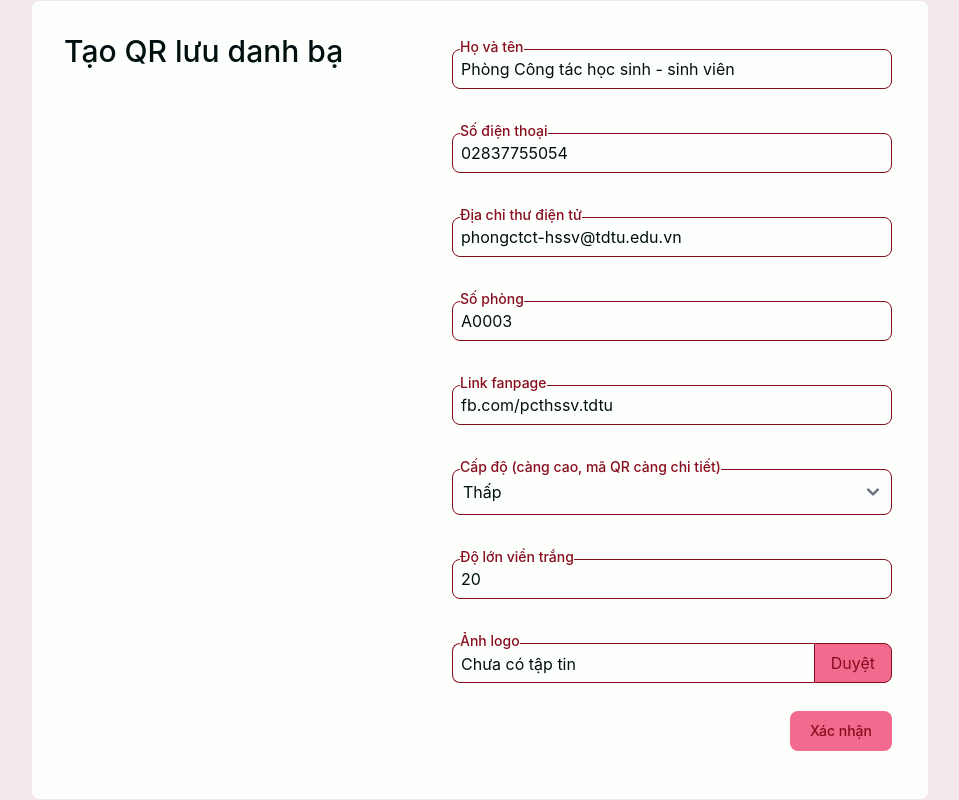
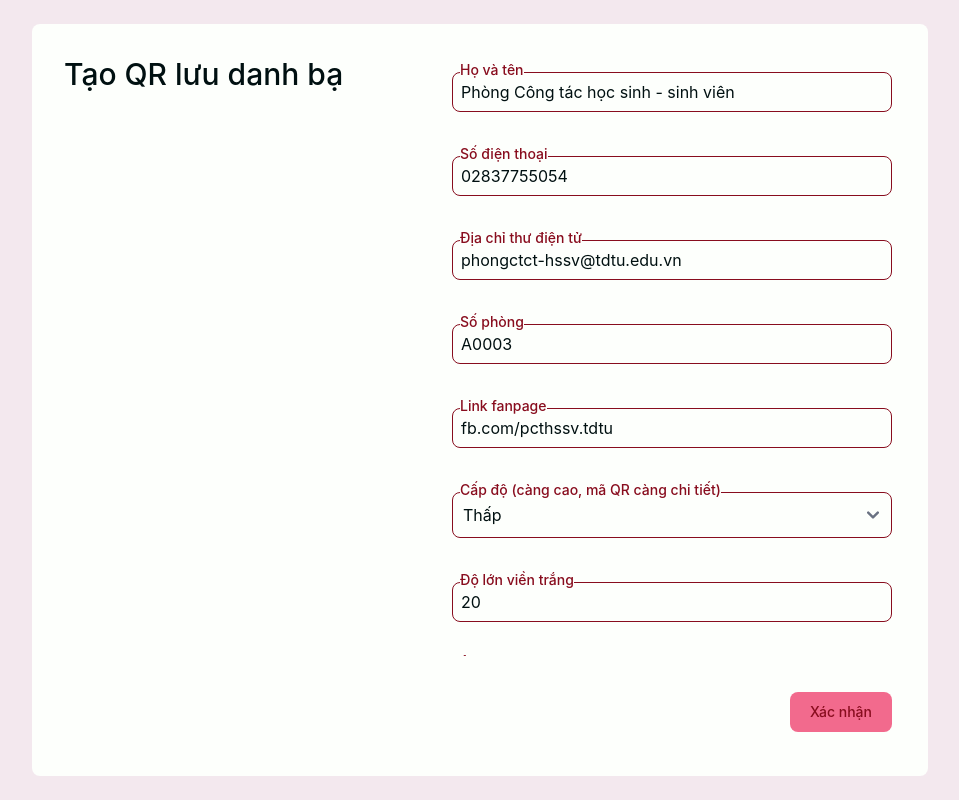
Before and after one commit to TakahashiNguyen/qrcodegen, a Vue app: page /qr-contact in a window 1280 px wide. Shown: the whole page, without its empty margins (160-1119 px from the left). Built offline with nearby package versions, Linux system fonts and the light colour scheme.

Commit message:
update Carousel.vue, FormContainer.vue, LoadingDiv.vue and QrGenerator.vue

```diff
--- a/src/components/Carousel.vue
+++ b/src/components/Carousel.vue
@@ -1,10 +1,11 @@
 <template>
 	<div
 		ref="carouselElement"
+		:class="[containerStyle]"
 		class="relative w-full"
 		:style="{ '--duration': duration + 'ms' }"
 	>
-		<LoadingDiv ref="loadingDiv" class="absolute z-40" />
+		<LoadingDiv ref="loadingDiv" class="absolute left-0 right-0 top-0 z-40" />
 		<!-- Carousel wrapper -->
 		<div
 			ref="carouselWrapper"
@@ -14,9 +15,11 @@
 				<slot name="content" />
 			</DivWrapper>
 		</div>
+	</div>
+	<div :class="[buttonsStyle]" class="bg--0 z-50">
 		<!-- Slider indicators -->
 		<div
-			:class="[indicatorsLocation]"
+			:class="[indicatorsStyle]"
 			class="absolute z-50 flex space-x-3"
 			ref="carouselIndicatorsWrapper"
 		/>
@@ -135,9 +138,17 @@ const carouselElement = ref<HTMLElement>(),
 					'bg-white/50 dark:bg-white/40 hover:bg-white/90 dark:hover:bg-white/70',
 			},
 		},
-		indicatorsLocation: {
+		indicatorsStyle: {
 			type: [String, Object, Array],
-			default: 'bottom-5 left-1/2 -translate-x-1/2',
+			default: 'top-1/2 left-1/2 -translate-1/2',
+		},
+		buttonsStyle: {
+			type: [String, Object, Array],
+			default: 'bottom-0 sticky h-12',
+		},
+		containerStyle: {
+			type: [String, Object, Array],
+			default: '',
 		},
 	});
 
@@ -227,6 +238,6 @@ onMounted(async () => {
 defineExpose({
 	next: () => carousel.value?.next(),
 	previous: () => carousel.value?.prev(),
-	toggleLoading: () => loadingDiv.value?.toggleHidden()
+	toggleLoading: () => loadingDiv.value?.toggleHidden(),
 });
 </script>
--- a/src/components/FormContainer.vue
+++ b/src/components/FormContainer.vue
@@ -1,13 +1,16 @@
 <template>
 	<div class="center h-dvh">
 		<div
-			class="bg--0 tablet:w-lg desktop:w-4xl desktop:min-h-auto tablet:min-h-auto flex h-fit min-h-dvh w-dvw items-center rounded-lg p-8"
+			class="bg--0 tablet:w-lg desktop:w-4xl desktop:min-h-auto tablet:min-h-auto tablet:p-8 desktop:p-8 flex h-fit min-h-dvh w-dvw items-center rounded-lg px-8"
 		>
 			<form
-				class="desktop:flex-row desktop:justify-between flex size-full flex-col justify-center-safe space-y-6"
+				class="desktop:flex-row desktop:justify-between flex size-full flex-col justify-center-safe"
 				@submit.prevent="buttonHandler"
 			>
-				<a class="text-3xl font-medium" v-if="title">
+				<a
+					class="bg--0 desktop:pt-0 tablet:pt-0 sticky top-0 z-50 py-6 text-3xl font-medium"
+					v-if="title"
+				>
 					{{ title }}
 				</a>
 				<div class="desktop:w-md w-full space-y-6">
--- a/src/components/LoadingDiv.vue
+++ b/src/components/LoadingDiv.vue
@@ -1,5 +1,5 @@
 <template>
-	<div class="z-50 h-full w-full" :class="{ hidden: isHidden }">
+	<div class="z-40 h-full w-full" :class="{ hidden: isHidden }">
 		<div
 			class="bg-dark-0/10 dark:bg-light-0/10 h-full w-full animate-pulse rounded-lg"
 		></div>
--- a/src/views/QrGenerator.vue
+++ b/src/views/QrGenerator.vue
@@ -1,17 +1,17 @@
 <template>
 	<FormContainerComp :button-handler="handleButton" title="Tạo QR lưu danh bạ">
 		<Carousel
-			indicators-location="-bottom-15 p-1 hidden"
+			indicators-style="hidden"
 			:indicator="{
 				activeClasses: 'bg-light-primary/90',
 				inactiveClasses: 'bg-light-primary/50 hover:bg-light-primary/70',
 			}"
-			class="mb-20 min-h-30"
+			buttons-style="bottom-0 sticky h-16"
 			ref="carousel"
 		>
 			<template #buttons="{ isEnd, previous, isStart }">
 				<div
-					class="right-0 -bottom-15 flex h-8 w-fit items-center justify-center [&>*]:ml-2"
+					class="right-0 bottom-4 flex h-8 w-fit items-center justify-center [&>*]:ml-2"
 				>
 					<Button
 						theme="secondary"
@@ -49,7 +49,9 @@
 				</div>
 			</template>
 			<template #content>
-				<div class="w-full space-y-6">
+				<div
+					class="desktop:w-md desktop:max-h-[75dvh] tablet:max-h-[65dvh] w-full space-y-6 overflow-y-auto"
+				>
 					<TextInput name="Họ và tên" v-model="input.name" />
 					<TextInput name="Số điện thoại" v-model="input.phone" />
 					<TextInput name="Địa chỉ thư điện tử" v-model="input.email" />
```
